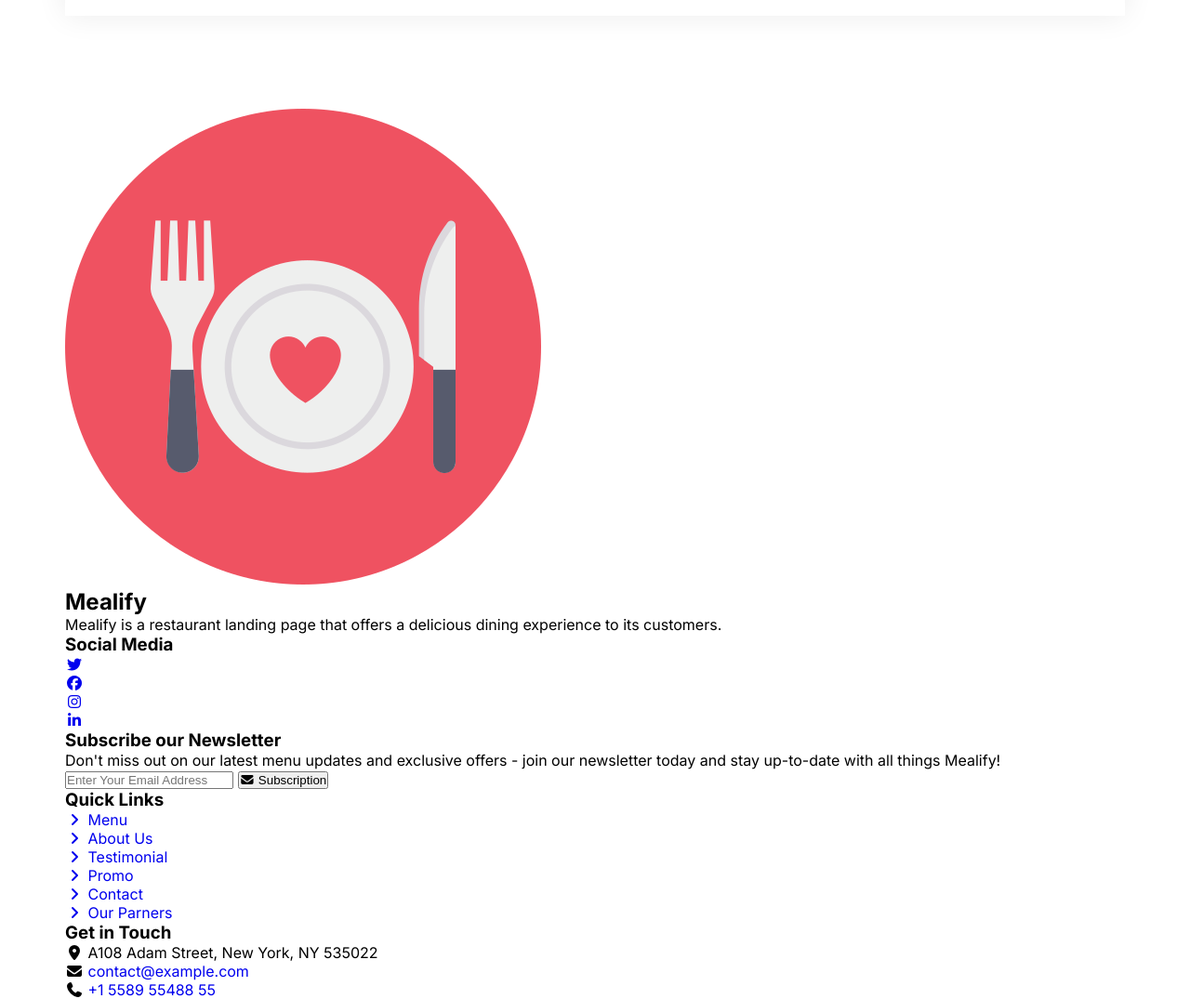
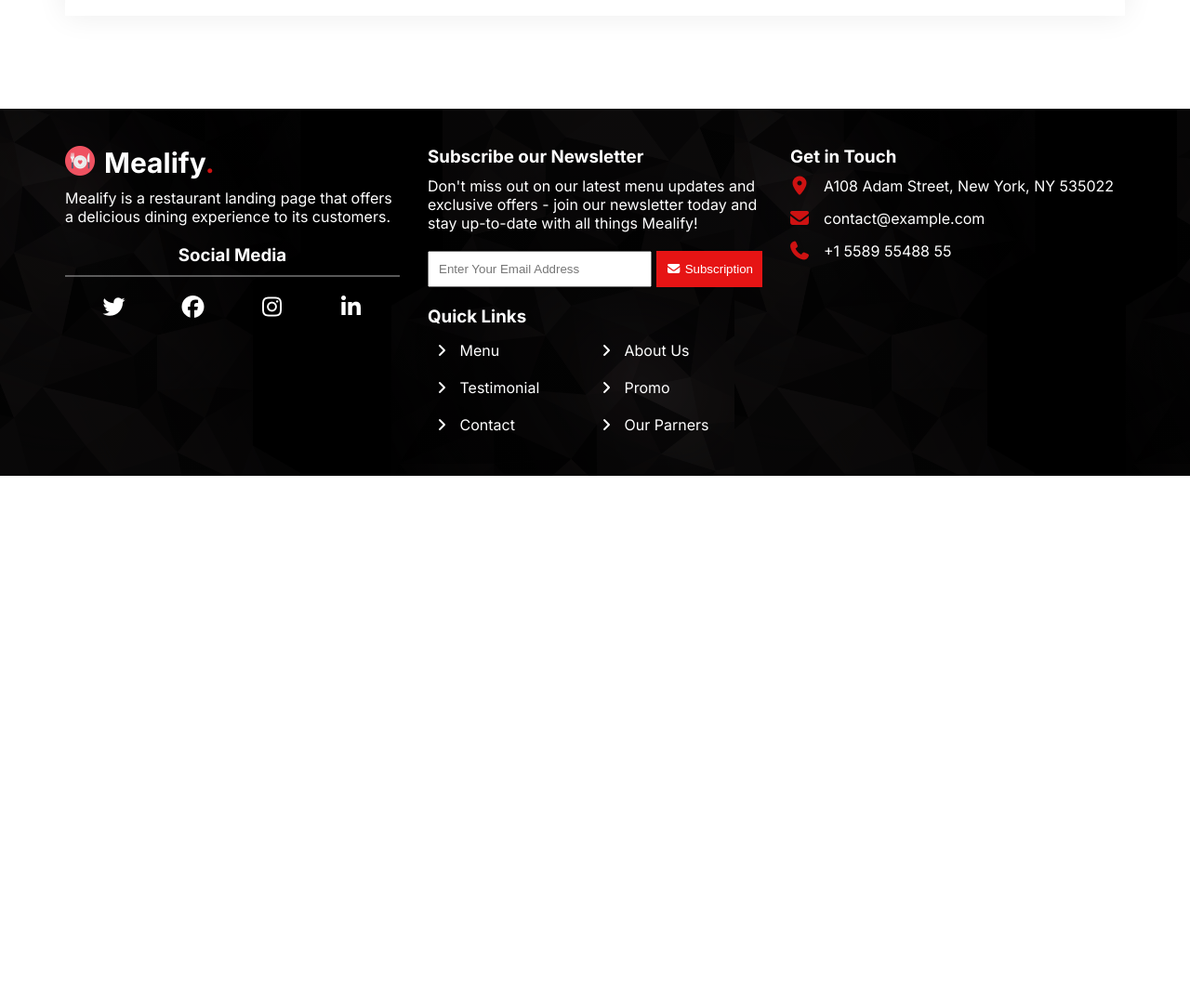
Before and after one commit to Ghada-M-Elsanhory/Mealify, a plain HTML site: page index.html in a window 1280 px wide. Shown: the part 4225-5300 px from the top of the page at 93% size. After the commit the page ends 4737 px from the top, so only its background shows below. Drawn offline with Linux system fonts and the light colour scheme.

Commit message:
style footer

```diff
--- a/css/style.css
+++ b/css/style.css
@@ -655,3 +655,149 @@ header {
     }
   }
   /* End Contact */
+
+/* Start Footer */
+
+footer {
+    padding: 40px 0;
+    background-image: linear-gradient(#0009, #0009),
+      url(../images/textured-metal-background.jpg);
+    color: #fff;
+    background-size: contain;
+  }
+  footer .container {
+    display: flex;
+    justify-content: space-between;
+    gap: 30px;
+  }
+  footer .about {
+    width: 33.3333%;
+  }
+  footer .about .logo {
+    display: flex;
+    gap: 10px;
+  }
+  footer .about .logo img {
+    width: 32px;
+    height: 32px;
+  }
+  footer .about .logo h2 {
+    color: #fff;
+    font-size: 30px;
+    font-weight: bold;
+  }
+  footer .about .logo h2::after {
+    content: ".";
+    color: #ce1212;
+  }
+  footer .about p {
+    margin: 10px 0;
+  }
+  footer .about h3 {
+    text-align: center;
+    padding: 10px;
+    border-bottom: 2px solid #ddd6;
+    margin-bottom: 10px;
+  }
+  footer .about .social-media {
+    padding: 10px;
+    display: flex;
+    justify-content: space-around;
+  }
+  footer .about .social-media li i {
+    font-size: 24px;
+    color: #fff;
+  }
+
+  footer .subscription {
+    width: 33.3333%;
+  }
+  footer .subscription .subscription-info p {
+    margin: 10px 0;
+  }
+  footer .subscription .subscription-info .subscription-form {
+    margin: 20px 0;
+    display: flex;
+    justify-content: space-between;
+    gap: 5px;
+  }
+  footer .subscription .subscription-info .subscription-form input {
+    padding: 10px;
+    flex-grow: 1;
+  }
+  footer .subscription .subscription-info .subscription-form .btn-subscription {
+    background-color: #e61414;
+    color: #fff;
+    border: none;
+    padding: 10px;
+  }
+
+  footer .subscription .quick-links ul {
+    margin-top: 10px;
+    display: flex;
+    flex-wrap: wrap;
+    gap: 10px;
+  }
+  footer .subscription .quick-links li {
+    width: 45%;
+    padding: 5px;
+    margin-right: 5px;
+    transition: var(--animation-duration);
+  }
+  footer .subscription .quick-links li:hover {
+    transform: translateX(10px);
+    background-color: #222;
+  }
+  footer .subscription .quick-links li a {
+    color: #fff;
+  }
+  footer .subscription .quick-links li a i {
+    margin-right: 5px;
+  }
+
+  footer .contact-details {
+    width: 33.3333%;
+  }
+  footer .contact-details h3 {
+    margin-bottom: 10px;
+  }
+  footer .contact-details ul li {
+    display: flex;
+    align-items: center;
+    gap: 8px;
+    margin-bottom: 15px;
+  }
+  footer .contact-details ul li i {
+    width: 20px;
+    height: 20px;
+    font-size: 20px;
+    color: #ce1212;
+    margin-right: 8px;
+  }
+  footer .contact-details ul li a {
+    color: #fff;
+    display: inline-block;
+  }
+
+  @media screen and (max-width: 1200px) {
+    footer .subscription .quick-links ul {
+      gap: 0px;
+    }
+    footer .about,
+    footer .subscription,
+    footer .contact-details {
+      width: 50%;
+    }
+  }
+  @media screen and (max-width: 767px) {
+    footer .container {
+      flex-wrap: wrap;
+      gap: 50px;
+    }
+    footer .about,
+    footer .subscription,
+    footer .contact-details {
+      width: 100%;
+    }
+  }
+  /* footer */
```
